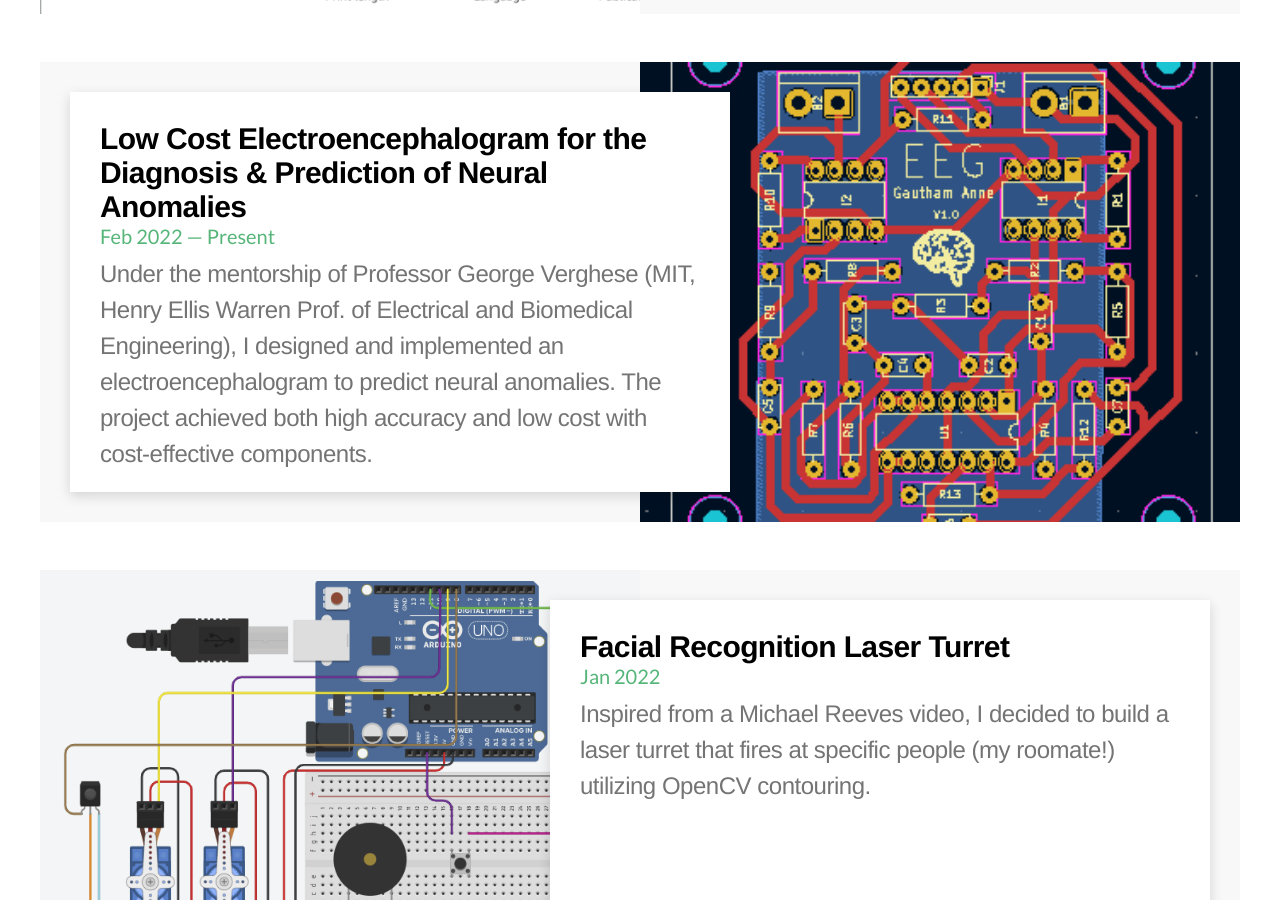
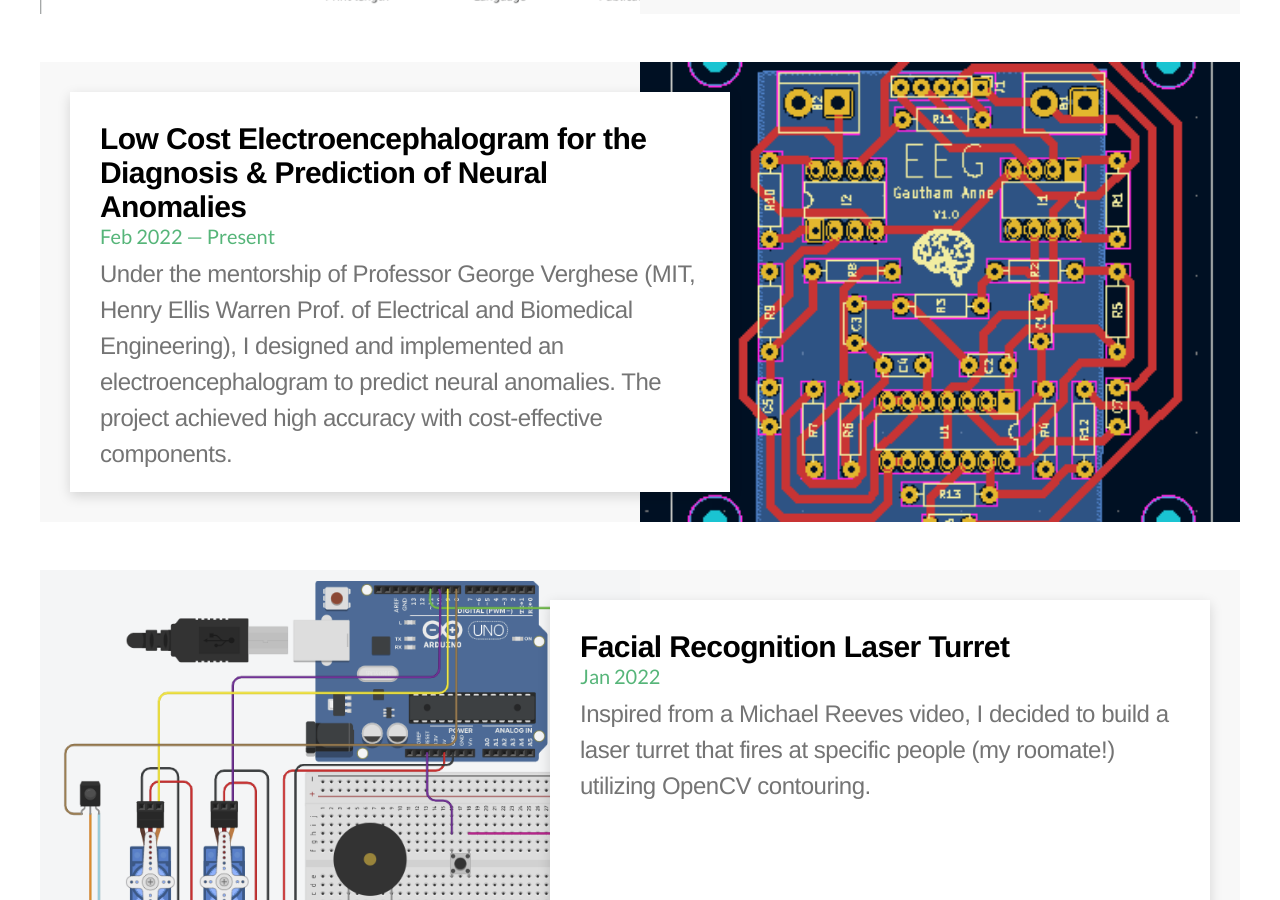
Before and after one commit to annegautham/annegautham.github.io, a Jekyll site: the page built from portfolio/index.md, in a window 1280 px wide and 900 px high, scrolled down 867 px. Built offline with Jekyll 4.4.1, drawn with Linux system fonts in a browser that asks for light colours; some web fonts are replaced.

Commit message:
eeg updates

```diff
--- a/portfolio/index.md
+++ b/portfolio/index.md
@@ -28,7 +28,7 @@
     page_url="/portfolio/eeg"
     image_path="/assets/images/portfolio/PCB.png"
     subheader="Feb 2022 — Present"
-    description="Under the mentorship of Professor George Verghese (MIT, Henry Ellis Warren Prof. of Electrical and Biomedical Engineering), I designed and implemented an electroencephalogram to predict neural anomalies. The project achieved both high accuracy and low cost with cost-effective components."
+    description="Under the mentorship of Professor George Verghese (MIT, Henry Ellis Warren Prof. of Electrical and Biomedical Engineering), I designed and implemented an electroencephalogram to predict neural anomalies. The project achieved high accuracy with cost-effective components."
     tags="all"
 %}
 
```
Also changed, not shown: portfolio/eeg.md (+1 -1 lines).
